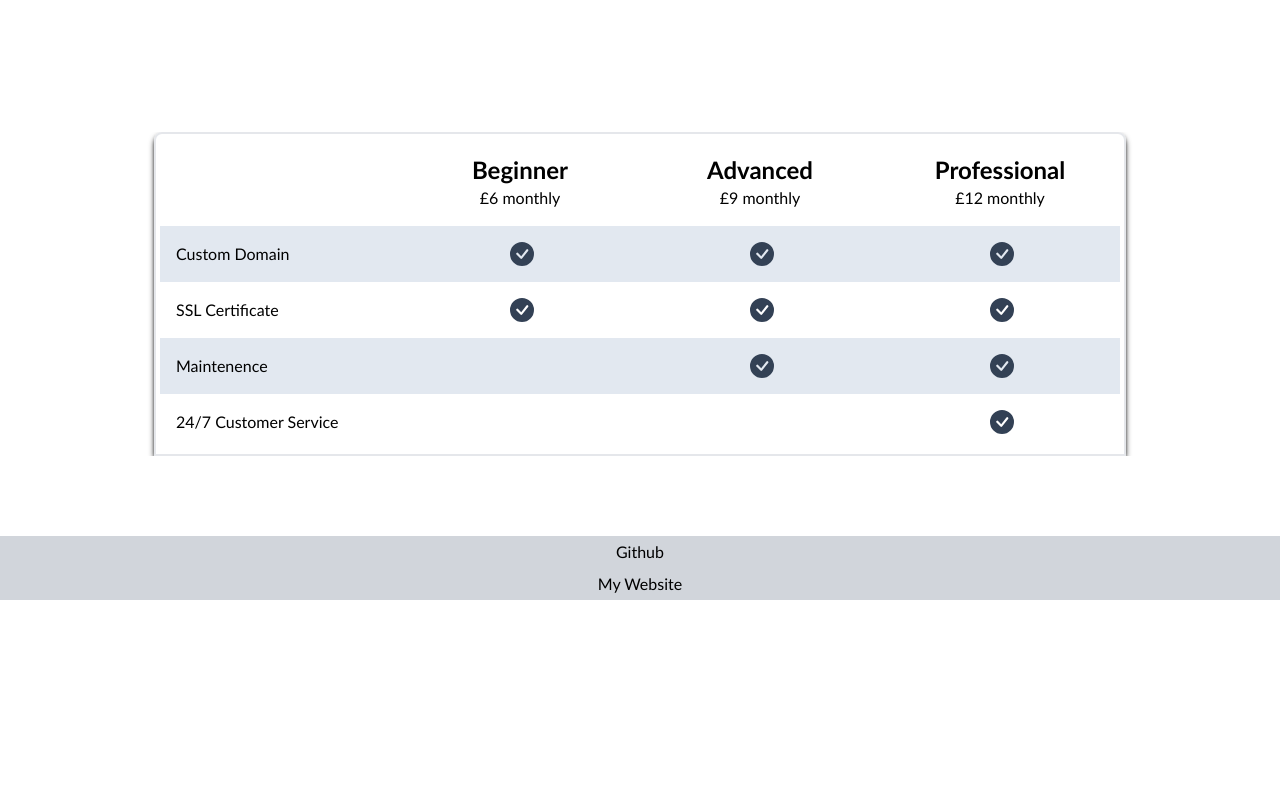
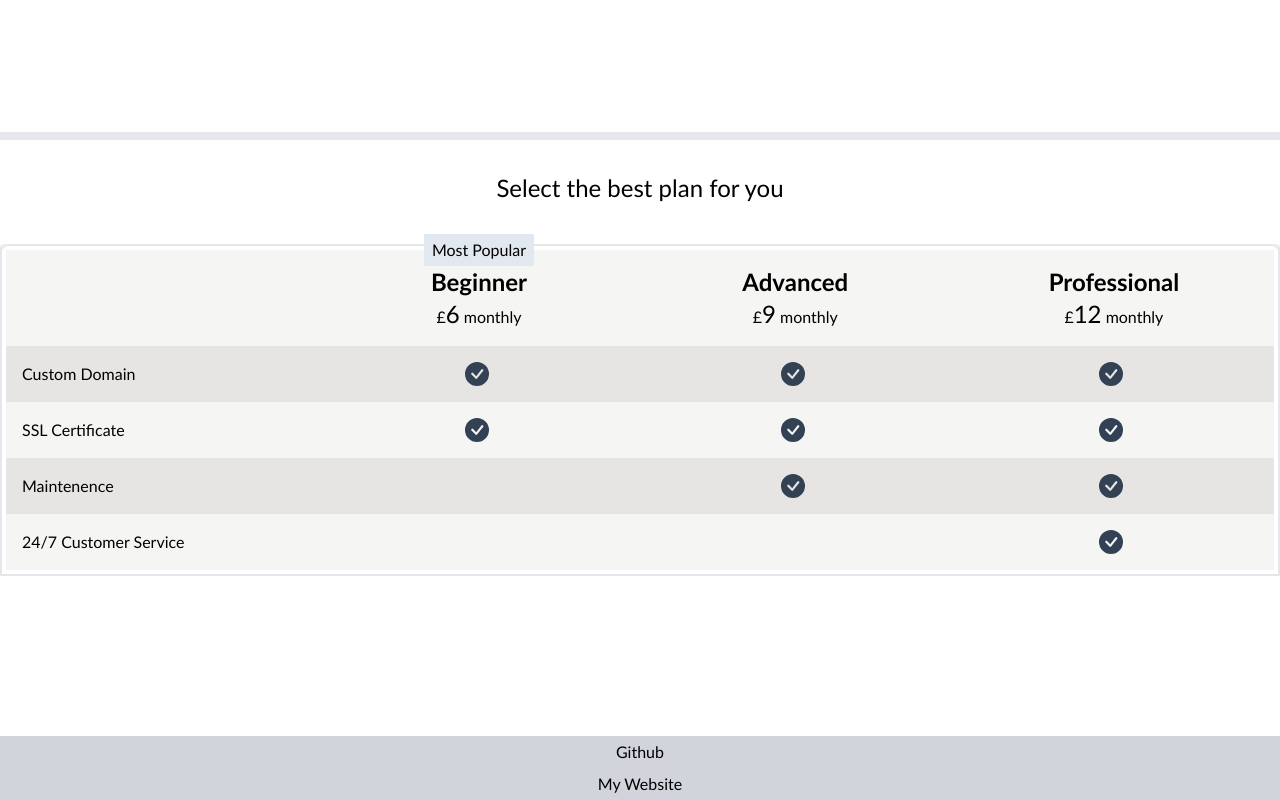
Before and after one commit to AroonSalotra/freelance-website, a Next.js app: page / in a window 1280 px wide. Shown: the part 2308-3108 px from the top of the page. Before the commit the page ends 2908 px from the top, so only its background shows below. Built offline with nearby package versions, Linux system fonts and the light colour scheme.

Commit message:
add styling

```diff
--- a/pages/index.tsx
+++ b/pages/index.tsx
@@ -147,31 +147,36 @@ export default function Home() {
         </Link>
       </button> */}
 
-      <section>
-        {/* <h2>Our plans</h2> */}
+      <section className="pb-20">
+        <h2 className="text-2xl pb-10 border-t-8 pt-8">Select the best plan for you</h2>
 
         <table className="table-mobile sm:m-auto sm:justify-center text-left" ref={refPrice}>
-          <tbody className={`border-2 p-1 rounded-lg rounded-b-none shadow-md shadow-black transition-all overflow-hidden
+          <tbody className={`border-2 p-1 rounded-lg rounded-b-none shadow-md shadow-black transition-all overflow-y-hidden
           ${observerPrice ? "animate-expand" : ""}`} >
             <tr className="pointer-events-none">
               <th />
               <th>
                 <div className="flex flex-col items-center">
+                  <h2 className={`font-normal bg-slate-200 p-1 px-2 sm:absolute sm:translate-y-[-2rem]
+                  ${observerPrice ? "animate-fade" : ""}`}>
+                    Most Popular</h2>
                   <h2 className="text-2xl">Beginner</h2>
-                  <h2 className="font-normal">£6 monthly</h2>
+                  <h2 className="font-normal">£<span className="text-2xl">6</span> monthly</h2>
                 </div>
               </th>
               <th>
                 <div className="flex flex-col items-center">
                   <h2 className="text-2xl">Advanced</h2>
-                  <h2 className="font-normal">£9 monthly</h2>
+                  <h2 className="font-normal">£<span className="text-2xl">9</span> monthly</h2>
+
                 </div>
 
               </th>
               <th>
                 <div className="flex flex-col items-center">
                   <h2 className="text-2xl">Professional</h2>
-                  <h2 className="font-normal">£12 monthly</h2>
+                  <h2 className="font-normal">£<span className="text-2xl">12</span> monthly</h2>
+
                 </div>
               </th>
             </tr>
--- a/styles/globals.css
+++ b/styles/globals.css
@@ -98,18 +98,19 @@ input[type="checkbox"]:checked::before {
 table {}
 
 th, td {
-  @apply h-8 sm:w-60 p-4
+  @apply h-8 sm:w-[21.5rem] p-4
 }
 
 td {
 }
 
 tr:nth-child(even) {
-  @apply bg-slate-200
+  @apply bg-stone-200
 }
 
 tr:nth-child(odd) {
-  /* @apply bg-gray-100 */
+  @apply bg-stone-100
+
 }
 
 tr:hover {
--- a/tailwind.config.js
+++ b/tailwind.config.js
@@ -19,8 +19,13 @@ module.exports = {
           "0%": { padding: "7rem" }
         },
         fadeSide: {
-          "0%": {transform: "translateX(20rem)"}
+          "0%": { transform: "translateX(20rem)" }
         },
+        fade: {
+          "0%": { opacity: 0 },
+          "100%": { opacity: 100 },
+        }
+
 
       },
       animation: {
@@ -28,6 +33,7 @@ module.exports = {
         fadeUp: "fadeUp 1000ms ease-out",
         stretch: "stretch 600ms ease-out",
         fadeSide: "fadeSide 800ms ease-out",
+        fade: "fade 1000ms ease-out"
       }
     },
     listStyleType: {
```
